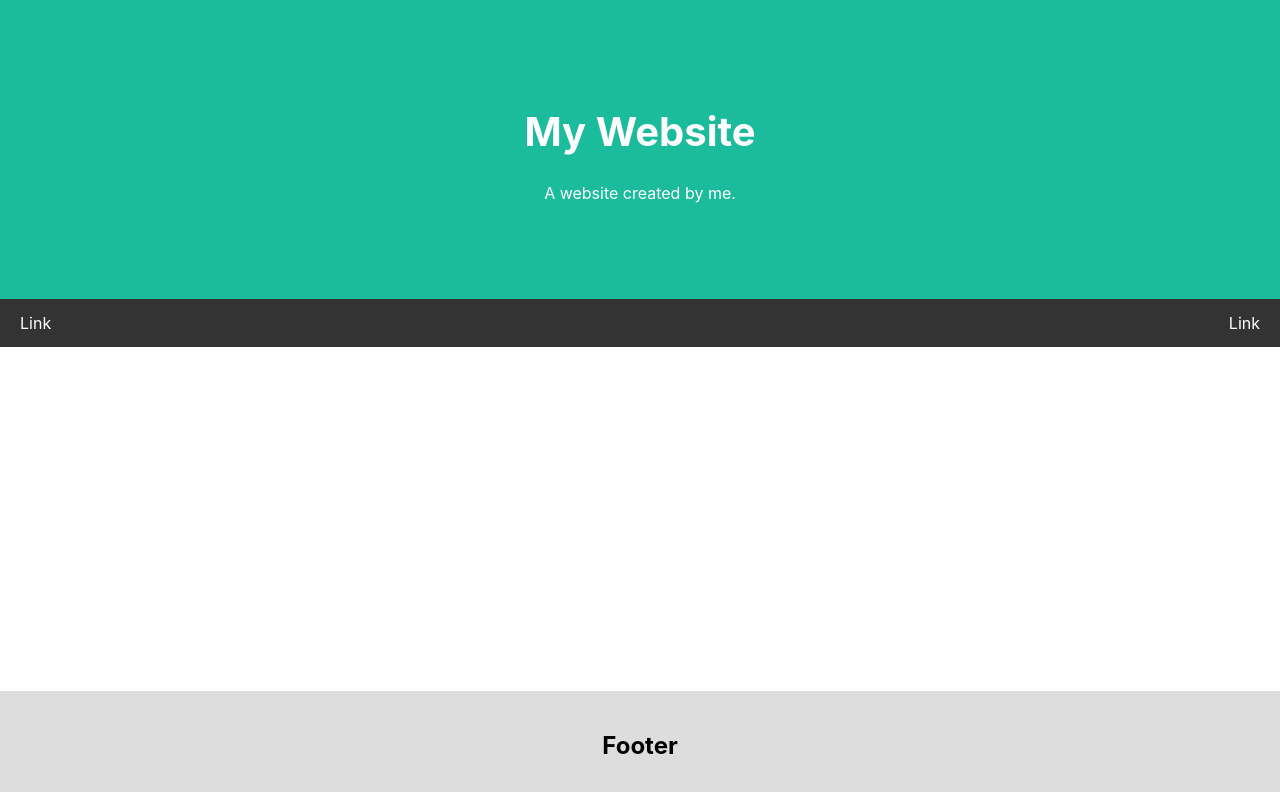
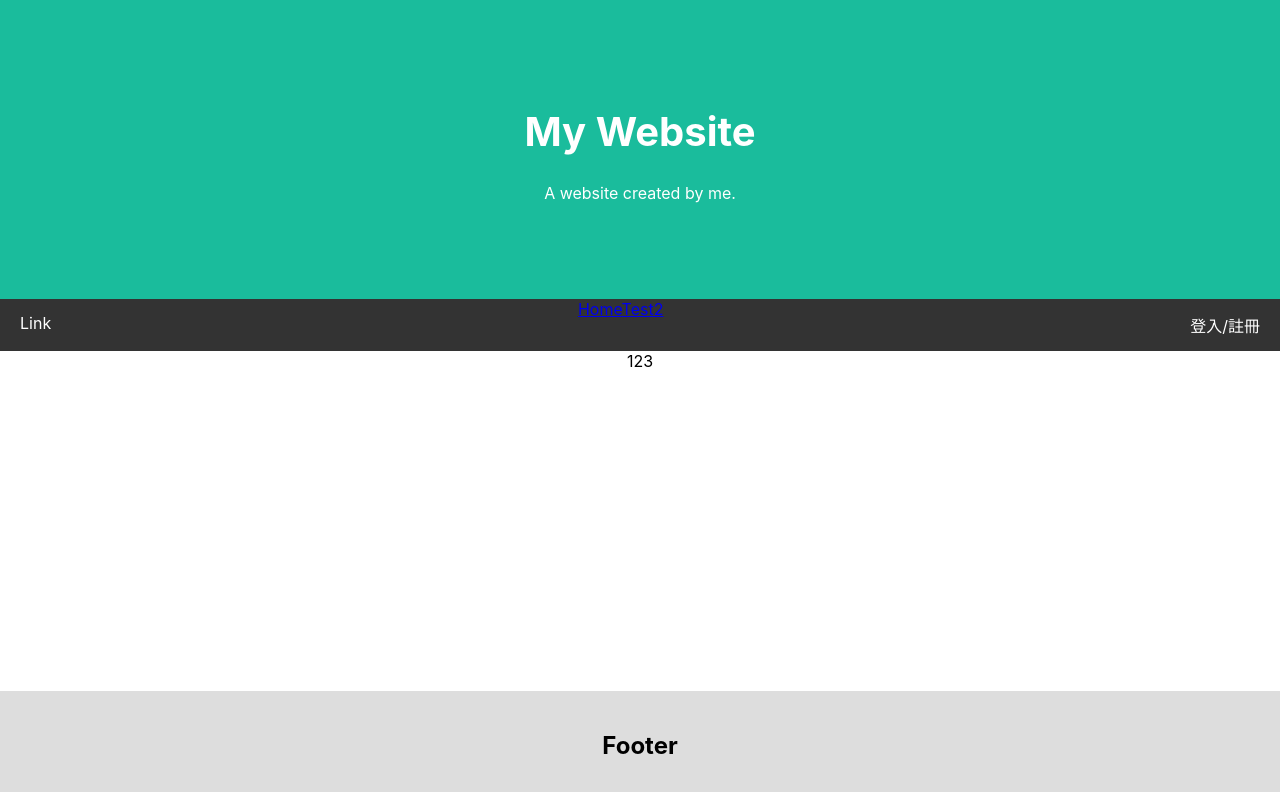
Before and after one commit to Stoner609/TicketExchange_demo, a React app in the folder client/: page / in a window 1280 px wide. Shown: the top 792 px of the page. Built offline with nearby package versions, Linux system fonts and the light colour scheme; no server answers.

Commit message:
feat: add react-router

```diff
--- a/client/package.json
+++ b/client/package.json
@@ -44,6 +44,7 @@
     "react-app-polyfill": "^0.2.0",
     "react-dev-utils": "^7.0.1",
     "react-dom": "^16.7.0",
+    "react-router-dom": "^4.3.1",
     "resolve": "1.8.1",
     "sass-loader": "7.1.0",
     "style-loader": "0.23.0",
--- a/client/src/components/Main/Main.js
+++ b/client/src/components/Main/Main.js
@@ -1,8 +1,17 @@
 import React from "react";
+import { Route } from "react-router-dom";
+
+import Test from "./test";
+import Test2 from "./test2";
 import { MainDiv } from "./MainCss";
 
 const Main = props => {
-  return <MainDiv></MainDiv>;
+  return (
+    <MainDiv>
+      <Route exact path="/" component={Test} />
+      <Route path="/test2" component={Test2} />
+    </MainDiv>
+  );
 };
 
 export default Main;
--- /dev/null
+++ b/client/src/components/Main/test.js
@@ -0,0 +1,9 @@
+import React from "react";
+
+const Test = props => {
+    return (
+      <div>123</div>
+    );
+  };
+
+  export default Test;
--- /dev/null
+++ b/client/src/components/Main/test2.js
@@ -0,0 +1,9 @@
+import React from "react";
+
+const Test2 = props => {
+    return (
+      <div>456</div>
+    );
+  };
+
+  export default Test2;
--- a/client/src/components/Navbar/Navbar.js
+++ b/client/src/components/Navbar/Navbar.js
@@ -1,11 +1,15 @@
 import React from "react";
-import { Navbar, NavbarLink, NavbarLinkRight } from "./NavbarCss";
+import { Link } from "react-router-dom";
+
+import { Navbar, NavbarLink, NavbarLinkRight, AA } from "./NavbarCss";
 
 const NavBar = props => {
   return (
     <Navbar>
-        <NavbarLink href="#">Link</NavbarLink>
-        <NavbarLinkRight href="#">Link</NavbarLinkRight>
+      <NavbarLink href="#">Link</NavbarLink>
+      <NavbarLinkRight href="#">登入/註冊</NavbarLinkRight>
+      <Link to="/">Home</Link>
+      <Link to="/test2">Test2</Link>
     </Navbar>
   );
 };
--- a/client/src/components/Navbar/NavbarCss.js
+++ b/client/src/components/Navbar/NavbarCss.js
@@ -1,4 +1,5 @@
 import styled from "styled-components";
+import { Link } from "react-router-dom";
 
 const Navbar = styled.div`
   overflow: hidden;
--- a/client/src/container/App.js
+++ b/client/src/container/App.js
@@ -1,4 +1,6 @@
 import React, { Component } from "react";
+import { BrowserRouter as Router } from "react-router-dom";
+
 import { AppDiv } from "./AppCss";
 
 import Haeder from "../components/Header/Header";
@@ -21,12 +23,14 @@ class App extends Component {
 
   render() {
     return (
+      <Router>
         <AppDiv>
           <Haeder />
           <Navbar />
           <Main />
           <Footer />
         </AppDiv>
+      </Router>
     );
   }
 }
```
Also changed, not shown: 1 other file (tests, documents, lock files or other folders). Lines whose indentation alone changed are shown as unchanged.
